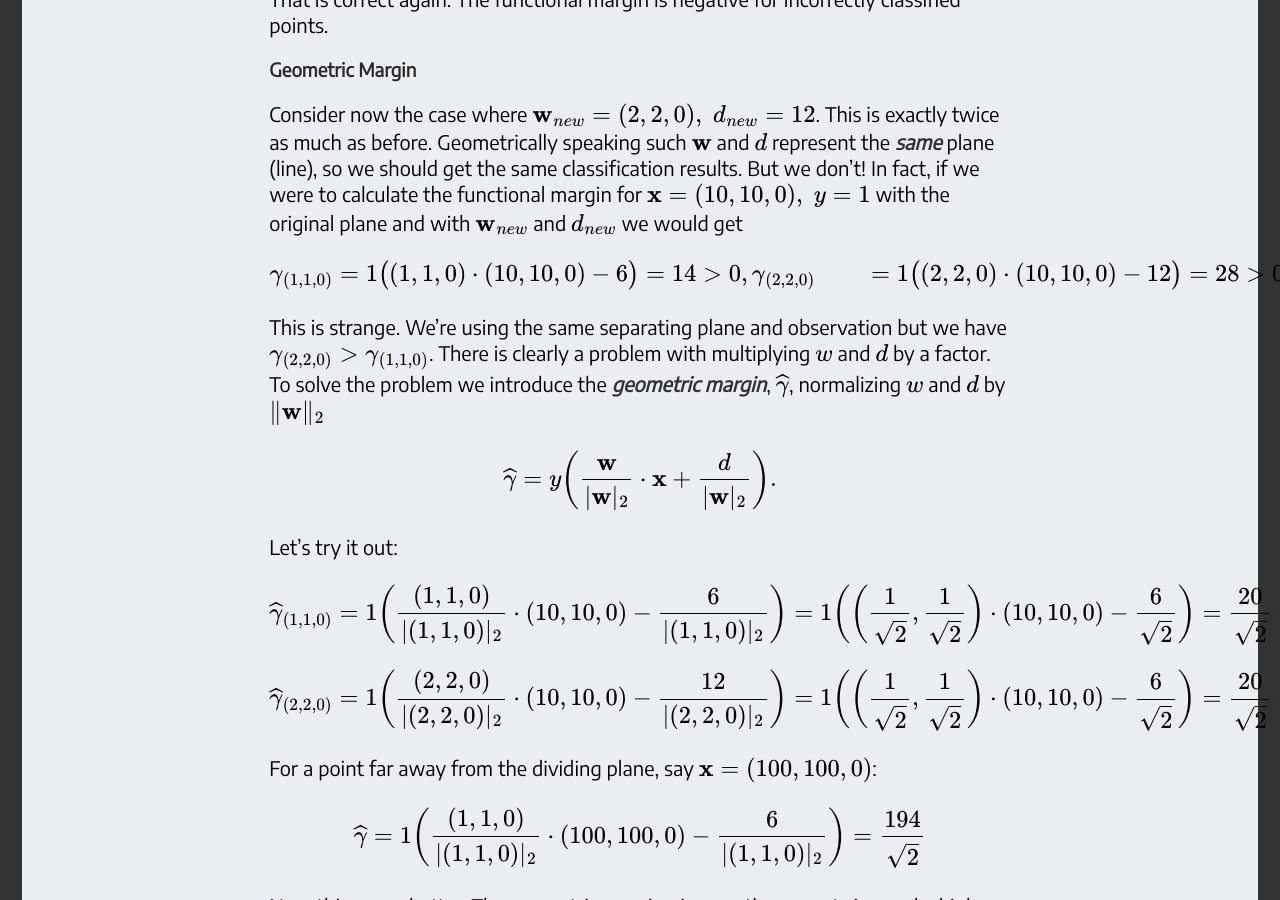
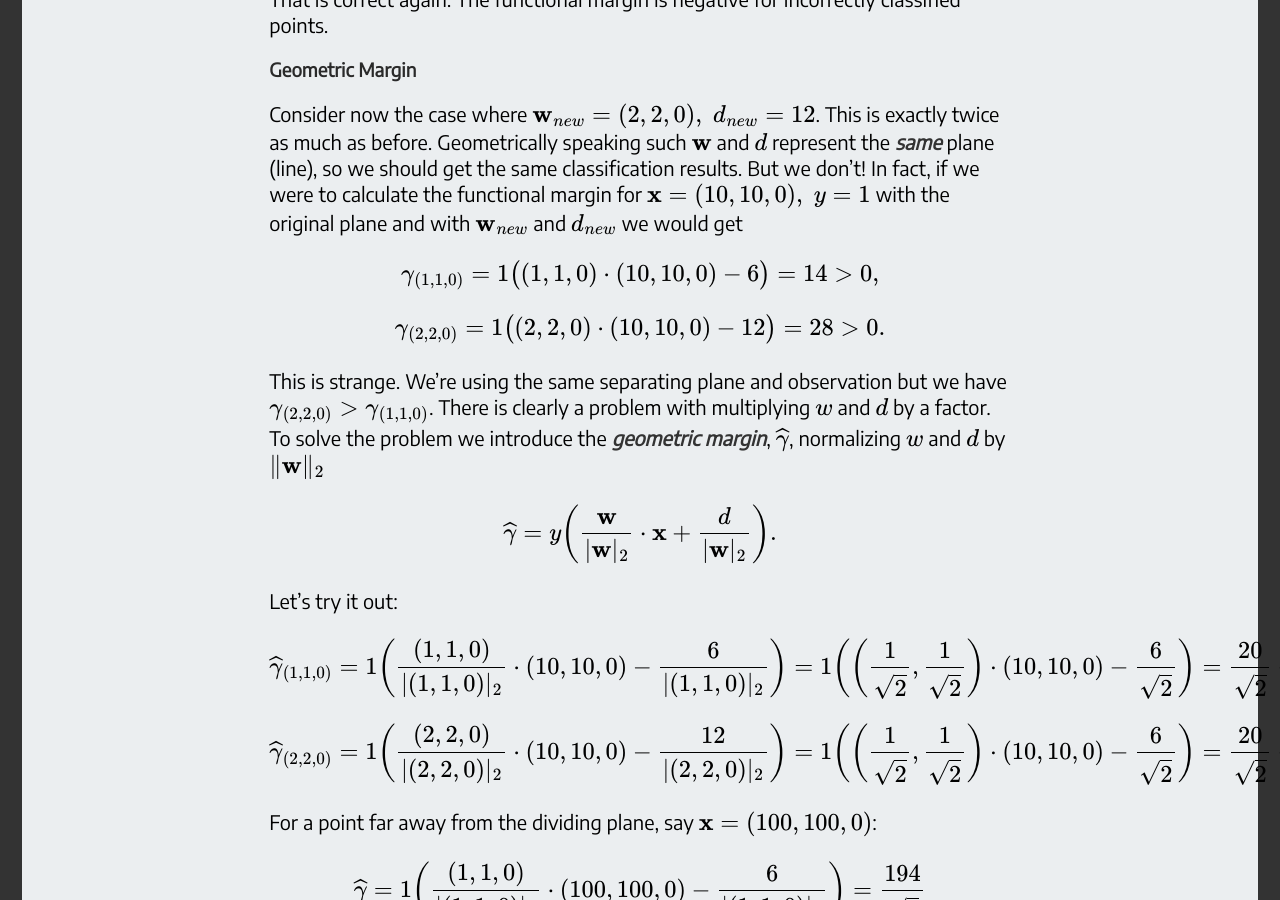
Before and after one commit to FullSimplify/FullSimplify.github.io, a Jekyll site: the page built from _posts/2000-01-03-SVM-a-gentle-introduction-01.md, in a window 1280 px wide and 900 px high, scrolled down 2978 px. Built offline with Jekyll 4.4.1, drawn with Linux system fonts in a browser that asks for light colours; some web fonts are replaced; formulas are drawn with MathJax 3.

Commit message:
Update 2000-01-03-SVM-a-gentle-introduction-01.md

```diff
--- a/_posts/2000-01-03-SVM-a-gentle-introduction-01.md
+++ b/_posts/2000-01-03-SVM-a-gentle-introduction-01.md
@@ -68,10 +68,12 @@ That is correct again. The functional margin is negative for incorrectly classif
 
 Consider now the case where $$\mathbf{w}_{new} = (2, 2, 0),\;d_{new} = 12$$. This is exactly twice as much as before. Geometrically speaking such $$\mathbf{w}$$ and $$d$$ represent the **same** plane (line), so we should get the same classification results. But we don't! In fact, if we were to calculate the functional margin for $$\mathbf{x}=(10, 10, 0), \; y=1$$ with the original plane and with $$\mathbf{w}_{new}$$ and $$d_{new}$$ we would get
 
-\begin{align}
-\gamma_{(1, 1, 0)} & = 1\big( (1, 1, 0)\cdot (10, 10, 0) - 6\big) = 14 > 0,\\
-\gamma_{(2, 2, 0)} & = 1\big( (2, 2, 0)\cdot (10, 10, 0) - 12\big) = 28 > 0.
-\end{align}
+\begin{equation}
+\gamma_{(1, 1, 0)}  = 1\big( (1, 1, 0)\cdot (10, 10, 0) - 6\big) = 14 > 0,
+\end{equation}
+\begin{equation}
+\gamma_{(2, 2, 0)}  = 1\big( (2, 2, 0)\cdot (10, 10, 0) - 12\big) = 28 > 0.
+\end{equation}
 
 This is strange. We're using the same separating plane and observation but we have $$\gamma_{(2, 2, 0)} > \gamma_{(1, 1, 0)}$$. There is clearly a problem with multiplying $$\mathcal{w}$$ and $$d$$ by a factor. To solve the problem we introduce the **geometric margin**, $$\widehat{\gamma}$$, normalizing $$\mathcal{w}$$ and $$d$$ by $$\| \mathbf{w}\|_2$$
 
```
